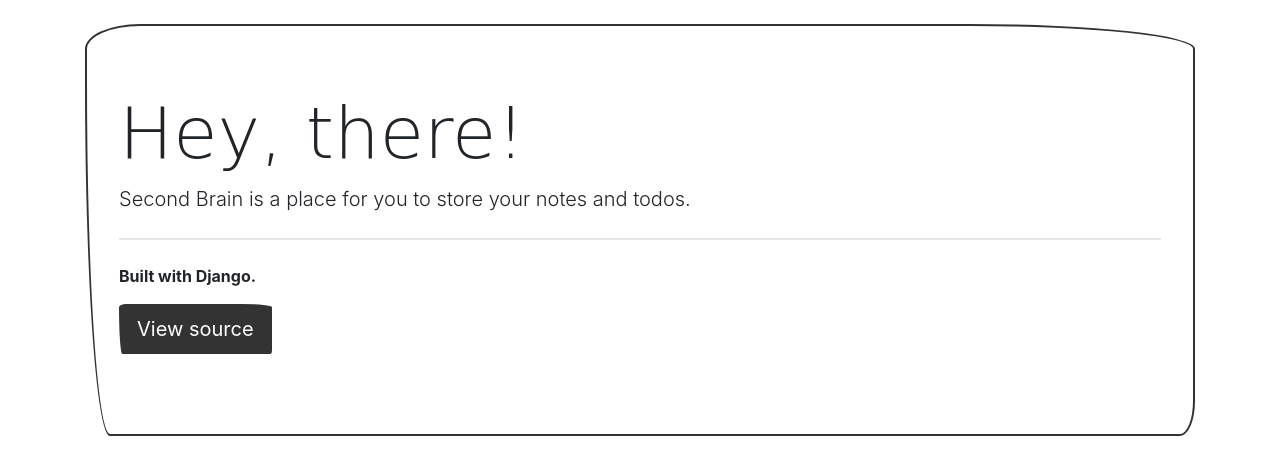
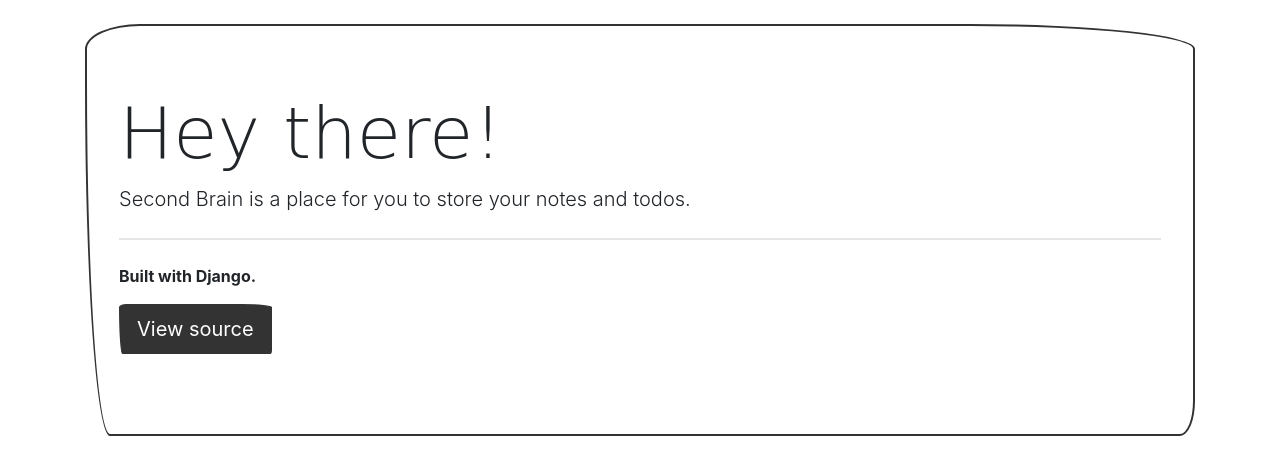
Before and after one commit to VPai8/secondbrain, a Django app: page /about/ in a window 1280 px wide. Shown: the part 86-561 px from the top of the page. Run offline with Django 3.2, Linux system fonts and the light colour scheme; the visitor is signed in with stand-in values (Sample User, id 1); some web fonts are replaced.

Commit message:
Added source

```diff
--- a/notes/templates/notes/about.html
+++ b/notes/templates/notes/about.html
@@ -1,12 +1,12 @@
 {% extends 'notes/base.html' %}
 {% block content %}
 <div class="jumbotron mt-4">
-    <h1 class="display-3">Hey, there!</h1>
+    <h1 class="display-3">Hey there!</h1>
     <p class="lead">Second Brain is a place for you to store your notes and todos.</p>
     <hr class="my-4">
     <p>Built with Django.</p>
     <p class="lead">
-        <a class="btn btn-primary btn-lg" href="#" role="button">View source</a>
+        <a class="btn btn-primary btn-lg" href="https://github.com/VPai8/secondbrain" role="button">View source</a>
     </p>
 </div>
 {% endblock %}
--- a/secondbrain/settings.py
+++ b/secondbrain/settings.py
@@ -22,7 +22,7 @@ BASE_DIR = Path(__file__).resolve().parent.parent
 # See https://docs.djangoproject.com/en/3.1/howto/deployment/checklist/
 
 # SECURITY WARNING: keep the secret key used in production secret!
-# SECRET_KEY = 'hflv$45hs8l3&=^a806soa9nh%&r-bc5p=f$l_n2-6rwxivb(c'
+
 
 SECRET_KEY = os.environ.get('SECRET_KEY')
 # SECURITY WARNING: don't run with debug turned on in production!
```
